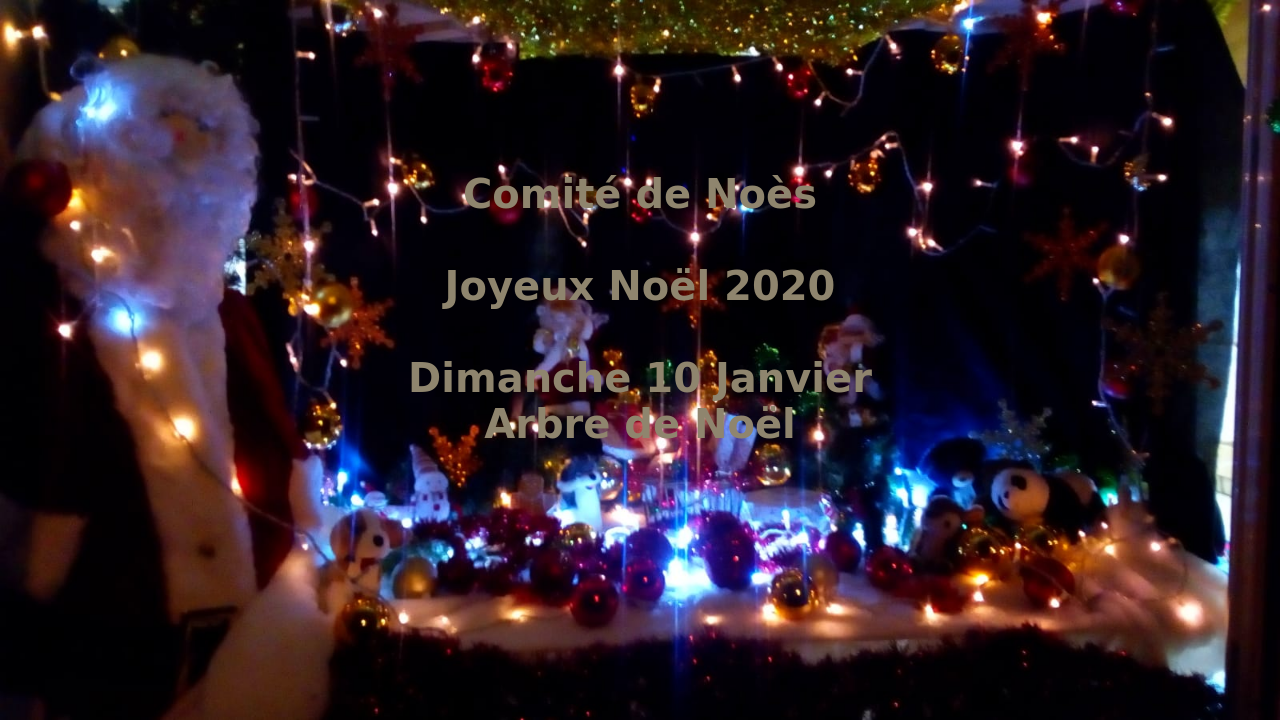
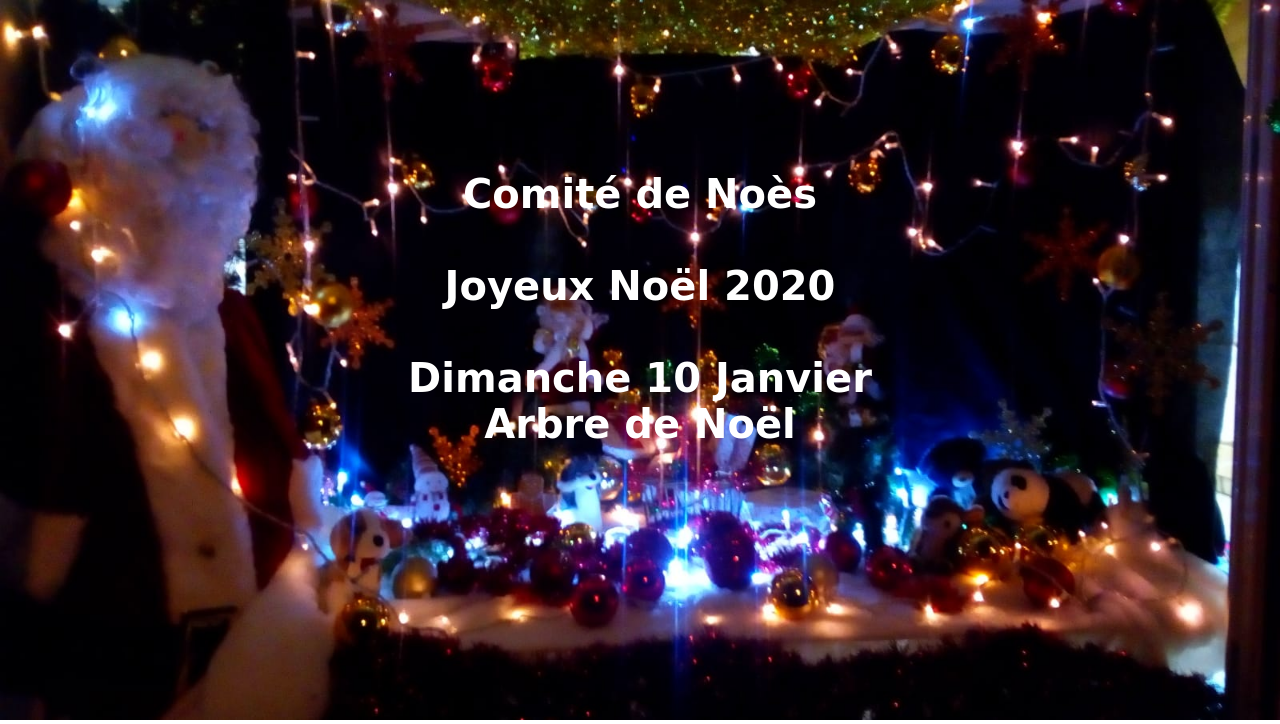
Before and after one commit to cinenoes/comitenoes, a PHP site: page / in a window 1280 px wide. Shown: the top 724 px of the page. Run offline with PHP 8.4, Linux system fonts and the light colour scheme; some libraries are stand-ins or nearby versions; some web fonts are replaced.

Commit message:
Update style.css

```diff
--- a/assets/css/style.css
+++ b/assets/css/style.css
@@ -38,7 +38,8 @@ body * {
     box-sizing: border-box; /* body µ pour tout les enfants; les élémnets taille de border*/
 }
 h1 {
-    color: var(--main-color);
+    /*color: var(--main-color);*/
+    color: #FFFFFF;
     font-family: var(--title-font);
     font-size: 2.5em;
 
```
